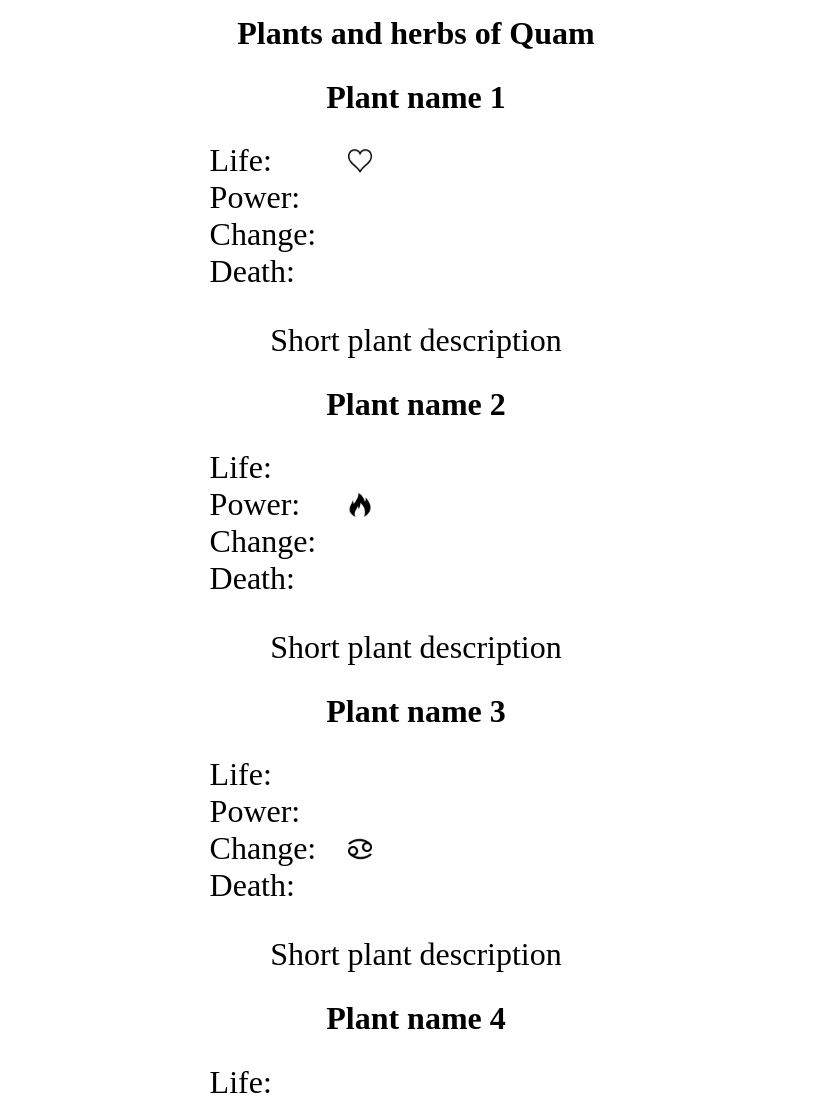
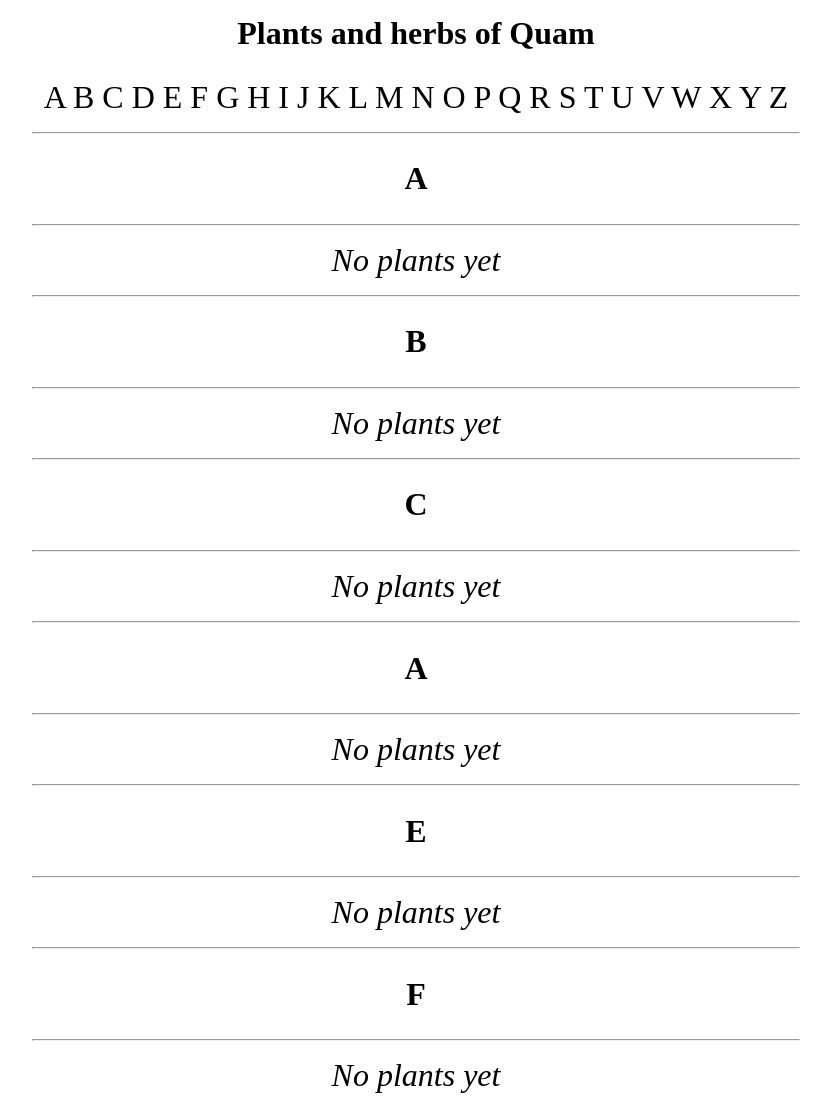
Before and after one commit to yoti-dm/quam_public, a plain HTML site: page references/plants.html in a window 1280 px wide. Shown: the part 460-1556 px from the top of the page, without its empty margins (224-1055 px from the left). Drawn offline with Linux system fonts and the light colour scheme.

Commit message:
navigation for plants

```diff
--- a/references/plants.html
+++ b/references/plants.html
@@ -14,7 +14,124 @@
 <h1 class='main-title'>Plants</h1>
 <h2>Plants and herbs of Quam</h2>
 
-<h2>Plant name 1</h2>
+<a href='#a'> A </a><a href='#b'> B </a><a href='#c'> C </a>
+<a href='#d'> D </a><a href='#e'> E </a><a href='#f'> F </a>
+<a href='#q'> G </a><a href='#h'> H </a><a href='#i'> I </a>
+<a href='#j'> J </a><a href='#k'> K </a><a href='#l'> L </a>
+<a href='#m'> M </a><a href='#n'> N </a><a href='#o'> O </a>
+<a href='#p'> P </a><a href='#q'> Q </a><a href='#r'> R </a>
+<a href='#s'> S </a><a href='#t'> T </a><a href='#u'> U </a>
+<a href='#v'> V </a><a href='#w'> W </a><a href='#x'> X </a>
+<a href='#y'> Y </a><a href='#z'> Z </a>
+
+<hr><h2>A</h2><hr>
+
+<i>No plants yet</i>
+
+<hr><h2>B</h2><hr>
+
+<i>No plants yet</i>
+
+<hr><h2>C</h2><hr>
+
+<i>No plants yet</i>
+
+<hr><h2>A</h2><hr>
+
+<i>No plants yet</i>
+
+<hr><h2>E</h2><hr>
+
+<i>No plants yet</i>
+
+<hr><h2>F</h2><hr>
+
+<i>No plants yet</i>
+
+<hr><h2>G</h2><hr>
+
+<i>No plants yet</i>
+
+<hr><h2>H</h2><hr>
+
+<i>No plants yet</i>
+
+<hr><h2>I</h2><hr>
+
+<i>No plants yet</i>
+
+<hr><h2>J</h2><hr>
+
+<i>No plants yet</i>
+
+<hr><h2>K</h2><hr>
+
+<i>No plants yet</i>
+
+<hr><h2>L</h2><hr>
+
+<i>No plants yet</i>
+
+<hr><h2>M</h2><hr>
+
+<i>No plants yet</i>
+
+<hr><h2>N</h2><hr>
+
+<i>No plants yet</i>
+
+<hr><h2>O</h2><hr>
+
+<i>No plants yet</i>
+
+<hr><h2>P</h2><hr>
+
+<i>No plants yet</i>
+
+<hr><h2>Q</h2><hr>
+
+<i>No plants yet</i>
+
+<hr><h2>R</h2><hr>
+
+<i>No plants yet</i>
+
+<hr><h2>S</h2><hr>
+
+<i>No plants yet</i>
+
+<hr><h2>T</h2><hr>
+
+<i>No plants yet</i>
+
+<hr><h2>U</h2><hr>
+
+<i>No plants yet</i>
+
+<hr><h2>V</h2><hr>
+
+<i>No plants yet</i>
+
+<hr><h2>W</h2><hr>
+
+<i>No plants yet</i>
+
+<hr><h2>X</h2><hr>
+
+<i>No plants yet</i>
+
+<hr><h2>Y</h2><hr>
+
+<i>No plants yet</i>
+
+<hr><h2>Z</h2><hr>
+
+<i>No plants yet</i>
+
+
+<h2>TODO</h2>
+
+<h3>Plant name 1</h3>
 
 <table class='white_table'>
 	<tr><td class='dice_cell'>Life:</td><td><div class='life'></div></tr>
@@ -24,7 +141,7 @@
 </table>
 
 Short plant description
-<h2>Plant name 2</h2>
+<h3>Plant name 2</h3>
 
 <table class='white_table'>
 	<tr><td class='dice_cell'>Life:</td><td></tr>
@@ -34,7 +151,7 @@ Short plant description
 </table>
 
 Short plant description
-<h2>Plant name 3</h2>
+<h3>Plant name 3</h3>
 
 <table class='white_table'>
 	<tr><td class='dice_cell'>Life:</td><td></tr>
@@ -44,7 +161,7 @@ Short plant description
 </table>
 
 Short plant description
-<h2>Plant name 4</h2>
+<h3>Plant name 4</h3>
 
 <table class='white_table'>
 	<tr><td class='dice_cell'>Life:</td><td></tr>
@@ -55,7 +172,7 @@ Short plant description
 
 Short plant description
 
-<h2>Plant name 5</h2>
+<h3>Plant name 5</h3>
 
 <table class='white_table'>
 	<tr><td class='dice_cell'>Life:</td><td><div class='life'></div><div class='life'></div></tr>
@@ -66,7 +183,7 @@ Short plant description
 
 Short plant description
 
-<h2>Plant name 6</h2>
+<h3>Plant name 6</h3>
 
 <table class='white_table'>
 	<tr><td class='dice_cell'>Life:</td><td><div class='life'></div></tr>
@@ -77,7 +194,7 @@ Short plant description
 
 Short plant description
 
-<h2>Plant name 7</h2>
+<h3>Plant name 7</h3>
 
 <table class='white_table'>
 	<tr><td class='dice_cell'>Life:</td><td><div class='life'></div></tr>
@@ -89,7 +206,7 @@ Short plant description
 Short plant description
 
 
-<h2>Plant name 8</h2>
+<h3>Plant name 8</h3>
 
 <table class='white_table'>
 	<tr><td class='dice_cell'>Life:</td><td><div class='life'></div></tr>
@@ -101,7 +218,7 @@ Short plant description
 Short plant description
 
 
-<h2>Plant name 9</h2>
+<h3>Plant name 9</h3>
 
 <table class='white_table'>
 	<tr><td class='dice_cell'>Life:</td><td></tr>
@@ -113,7 +230,7 @@ Short plant description
 Short plant description
 
 
-<h2>Plant name 10</h2>
+<h3>Plant name 10</h3>
 
 <table class='white_table'>
 	<tr><td class='dice_cell'>Life:</td><td></tr>
@@ -125,7 +242,7 @@ Short plant description
 Short plant description
 
 
-<h2>Plant name 11</h2>
+<h3>Plant name 11</h3>
 
 <table class='white_table'>
 	<tr><td class='dice_cell'>Life:</td><td></td></tr>
@@ -137,7 +254,7 @@ Short plant description
 Short plant description
 
 
-<h2>Plant name 12</h2>
+<h3>Plant name 12</h3>
 
 <table class='white_table'>
 	<tr><td class='dice_cell'>Life:</td><td></td></tr>
@@ -149,7 +266,7 @@ Short plant description
 Short plant description
 
 
-<h2>Plant name 13</h2>
+<h3>Plant name 13</h3>
 
 <table class='white_table'>
 	<tr><td class='dice_cell'>Life:</td><td></td></tr>
@@ -161,7 +278,7 @@ Short plant description
 Short plant description
 
 
-<h2>Plant name 14</h2>
+<h3>Plant name 14</h3>
 
 <table class='white_table'>
 	<tr><td class='dice_cell'>Life:</td><td></td></tr>
@@ -173,7 +290,7 @@ Short plant description
 Short plant description
 
 
-<h2>Plant name 15</h2>
+<h3>Plant name 15</h3>
 
 <table class='white_table'>
 	<tr><td class='dice_cell'>Life:</td>
@@ -188,7 +305,7 @@ Short plant description
 Short plant description
 
 
-<h2>Plant name 16</h2>
+<h3>Plant name 16</h3>
 
 <table class='white_table'>
 	<tr><td class='dice_cell'>Life:</td>
@@ -203,7 +320,7 @@ Short plant description
 </table>
 
 
-<h2>Plant name 17</h2>
+<h3>Plant name 17</h3>
 
 <table class='white_table'>
 	<tr><td class='dice_cell'>Life:</td>
@@ -215,7 +332,7 @@ Short plant description
 </table>
 
 
-<h2>Plant name 18</h2>
+<h3>Plant name 18</h3>
 
 <table class='white_table'>
 	<tr><td class='dice_cell'>Life:</td>
@@ -229,7 +346,7 @@ Short plant description
 Short plant description
 
 
-<h2>Plant name 19</h2>
+<h3>Plant name 19</h3>
 
 <table class='white_table'>
 	<tr><td class='dice_cell'>Life:</td><td><div class='life'></div></tr>
@@ -240,7 +357,7 @@ Short plant description
 </table>
 
 
-<h2>Plant name 20</h2>
+<h3>Plant name 20</h3>
 
 <table class='white_table'>
 	<tr><td class='dice_cell'>Life:</td><td><div class='life'></div></tr>
@@ -250,7 +367,7 @@ Short plant description
 </table>
 
 
-<h2>Plant name 21</h2>
+<h3>Plant name 21</h3>
 
 <table class='white_table'>
 	<tr><td class='dice_cell'>Life:</td><td><div class='life'></div></tr>
@@ -260,7 +377,7 @@ Short plant description
 </table>
 
 
-<h2>Plant name 22</h2>
+<h3>Plant name 22</h3>
 
 <table class='white_table'>
 	<tr><td class='dice_cell'>Life:</td><td><div class='life'></div></tr>
@@ -271,7 +388,7 @@ Short plant description
 </table>
 
 
-<h2>Plant name 23</h2>
+<h3>Plant name 23</h3>
 
 <table class='white_table'>
 	<tr><td class='dice_cell'>Life:</td><td><div class='life'></div></tr>
@@ -280,7 +397,7 @@ Short plant description
 	<tr><td class='dice_cell'>Death:</td><td><div class='death'></div></td></tr>
 </table>
 
-<h2>Plant name 24</h2>
+<h3>Plant name 24</h3>
 
 <table class='white_table'>
 	<tr><td class='dice_cell'>Life:</td><td><div class='life'></div></tr>
@@ -291,7 +408,7 @@ Short plant description
 		<div class='death'></div></td></tr>
 </table>
 
-<h2>Plant name 25</h2>
+<h3>Plant name 25</h3>
 
 <table class='white_table'>
 	<tr><td class='dice_cell'>Life:</td><td></td></tr>
@@ -303,7 +420,7 @@ Short plant description
 	<tr><td class='dice_cell'>Death:</td><td></td></tr>
 </table>
 
-<h2>Plant name 26</h2>
+<h3>Plant name 26</h3>
 
 <table class='white_table'>
 	<tr><td class='dice_cell'>Life:</td></tr>
@@ -314,7 +431,7 @@ Short plant description
 	<tr><td class='dice_cell'>Death:</td><td></td></tr>
 </table>
 
-<h2>Plant name 27</h2>
+<h3>Plant name 27</h3>
 
 <table class='white_table'>
 	<tr><td class='dice_cell'>Life:</td></tr>
@@ -325,7 +442,7 @@ Short plant description
 	<tr><td class='dice_cell'>Death:</td><td><div class='death'></div></td></tr>
 </table>
 
-<h2>Plant name 28</h2>
+<h3>Plant name 28</h3>
 
 <table class='white_table'>
 	<tr><td class='dice_cell'>Life:</td><td></tr>
@@ -335,7 +452,7 @@ Short plant description
 	<tr><td class='dice_cell'>Death:</td><td></td></tr>
 </table>
 
-<h2>Plant name 29</h2>
+<h3>Plant name 29</h3>
 
 <table class='white_table'>
 	<tr><td class='dice_cell'>Life:</td><td></tr>
@@ -344,7 +461,7 @@ Short plant description
 	<tr><td class='dice_cell'>Death:</td><td><div class='death'></div></td></tr>
 </table>
 
-<h2>Plant name 30</h2>
+<h3>Plant name 30</h3>
 
 <table class='white_table'>
 	<tr><td class='dice_cell'>Life:</td><td></tr>
@@ -354,7 +471,7 @@ Short plant description
 		<div class='death'></div></td></tr>
 </table>
 
-<h2>Plant name 31</h2>
+<h3>Plant name 31</h3>
 
 <table class='white_table'>
 	<tr><td class='dice_cell'>Life:</td><td></tr>
@@ -366,7 +483,7 @@ Short plant description
 	<tr><td class='dice_cell'>Death:</td></td></tr>
 </table>
 
-<h2>Plant name 32</h2>
+<h3>Plant name 32</h3>
 
 <table class='white_table'>
 	<tr><td class='dice_cell'>Life:</td><td></tr>
@@ -377,7 +494,7 @@ Short plant description
 	<tr><td class='dice_cell'>Death:</td><td><div class='death'></div></td></tr>
 </table>
 
-<h2>Plant name 33</h2>
+<h3>Plant name 33</h3>
 
 <table class='white_table'>
 	<tr><td class='dice_cell'>Life:</td><td></tr>
@@ -387,7 +504,7 @@ Short plant description
 	<tr><td class='dice_cell'>Death:</td><td><div class='death'></div><div class='death'></div></td></tr>
 </table>
 
-<h2>Plant name 34</h2>
+<h3>Plant name 34</h3>
 
 <table class='white_table'>
 	<tr><td class='dice_cell'>Life:</td><td></tr>
@@ -397,7 +514,7 @@ Short plant description
 	</div><div class='death'></div><div class='death'></div></td></tr>
 </table>
 
-<h2>Plant name 35</h2>
+<h3>Plant name 35</h3>
 
 <table class='white_table'>
 	<tr><td class='dice_cell'>Life:</td><td><div class='life'></div></tr>
```
